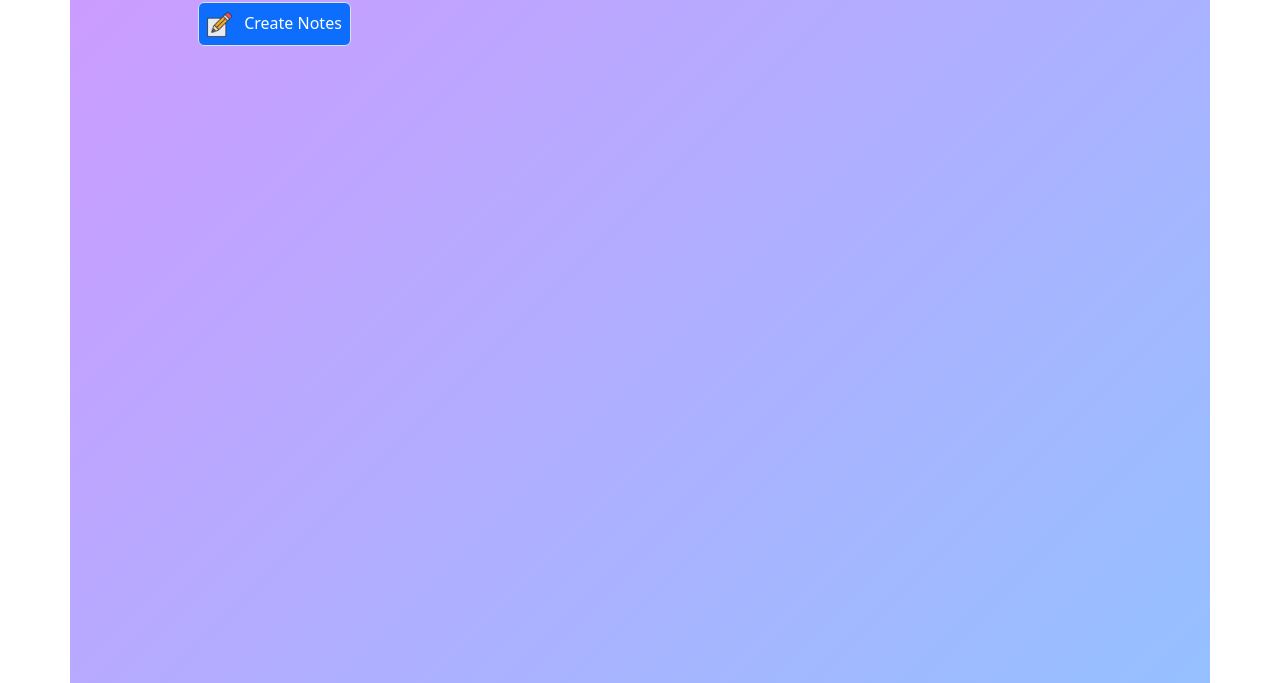
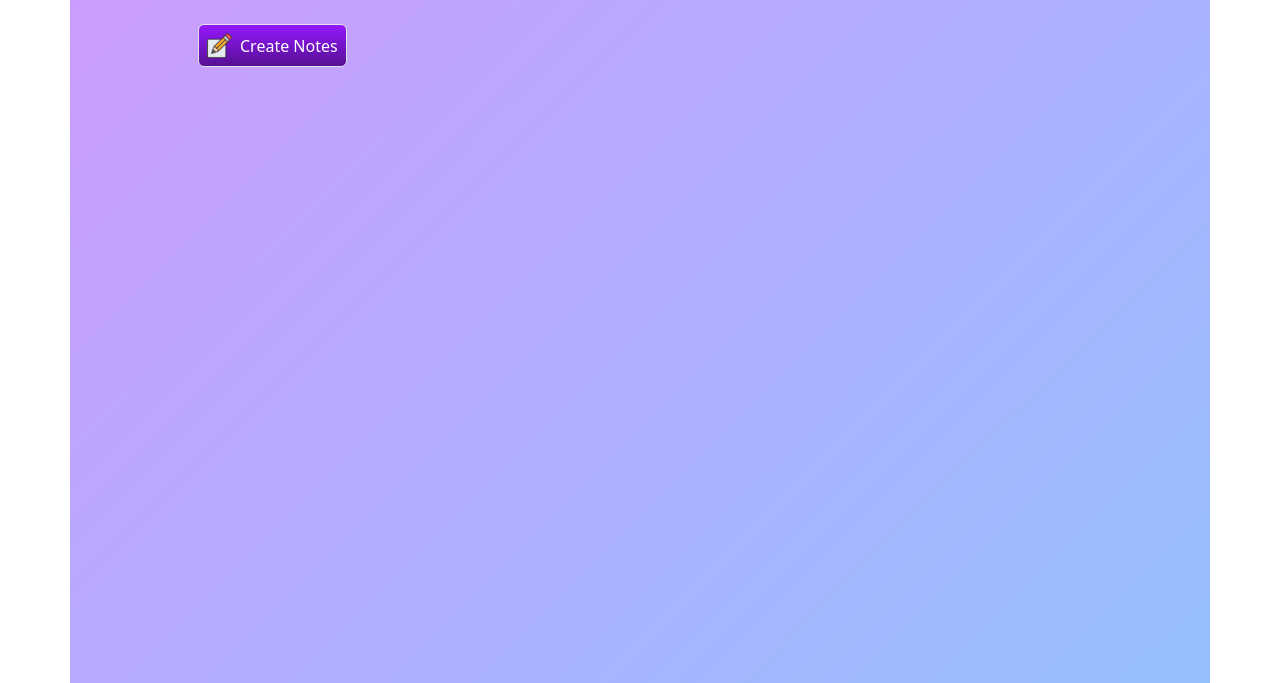
Before and after one commit to snee24/notes-app, a plain HTML site: page index.html in a window 1280 px wide. Shown: the part 117-800 px from the top of the page. Drawn offline with nearby package versions, Linux system fonts and the light colour scheme.

Commit message:
Update style.css

```diff
--- a/style.css
+++ b/style.css
@@ -29,7 +29,7 @@
     margin-right: 8px;
 }
 
-/* .container button{
+.container button{
     display: flex;
     align-items: center;
     background: linear-gradient(#9418fd, #571094);
@@ -40,7 +40,7 @@
     padding: 15px 25px;
     margin: 30px 0 20px;
     cursor: pointer;
-} */
+}
 
 .input-box{
     position: relative;
```
